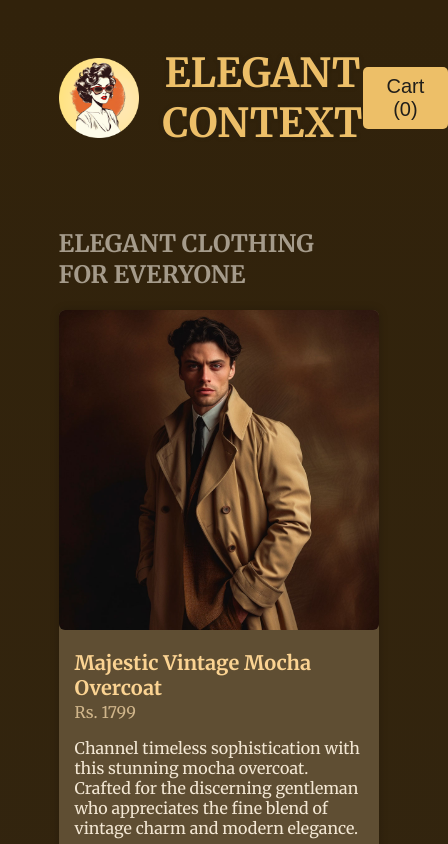
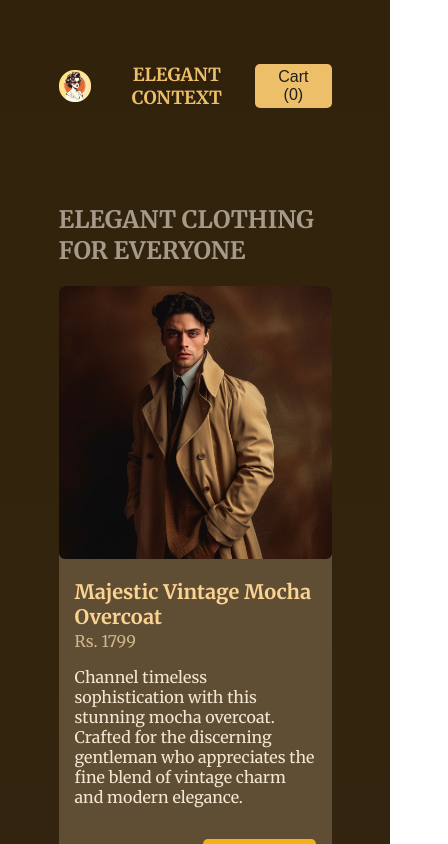
Before and after one commit to SpoorthiN28/shopping-cart, a React (Vite) app: page / in a window 390 px wide. Shown: the top 844 px of the page, 448 px wide, since content can reach past the window. Built offline with nearby package versions, Linux system fonts and the light colour scheme.

Commit message:
final changes

```diff
--- a/src/index.css
+++ b/src/index.css
@@ -84,7 +84,9 @@ h1 {
 }
 
 .product img {
+  max-width: 100%;
   width: 100%;
+  height: auto;
   border-radius: 6px;
 }
 
@@ -249,6 +251,7 @@ h1 {
     opacity: 0;
     transform: translateY(-50px);
   }
+
   100% {
     opacity: 1;
     transform: translateY(0);
@@ -260,8 +263,40 @@ h1 {
     opacity: 0;
     transform: translateX(50px);
   }
+
   100% {
     opacity: 1;
     transform: translateX(0);
   }
 }
+
+@media (max-width: 600px) {
+  h1 {
+    font-size: 18px;
+  }
+
+  #main-title img {
+    width: 2rem;
+    margin-right: 0.5rem;
+  }
+
+  #main-header button {
+    font-size: 1rem;
+    padding: 0.25rem 1rem;
+  }
+
+  #products {
+    width: 100%;
+    overflow-x: hidden;
+
+  }
+
+  #products {
+    display: grid;
+    grid-template-columns: auto;
+  }
+
+  #modal {
+    width: 80%;
+  }
+}
```
